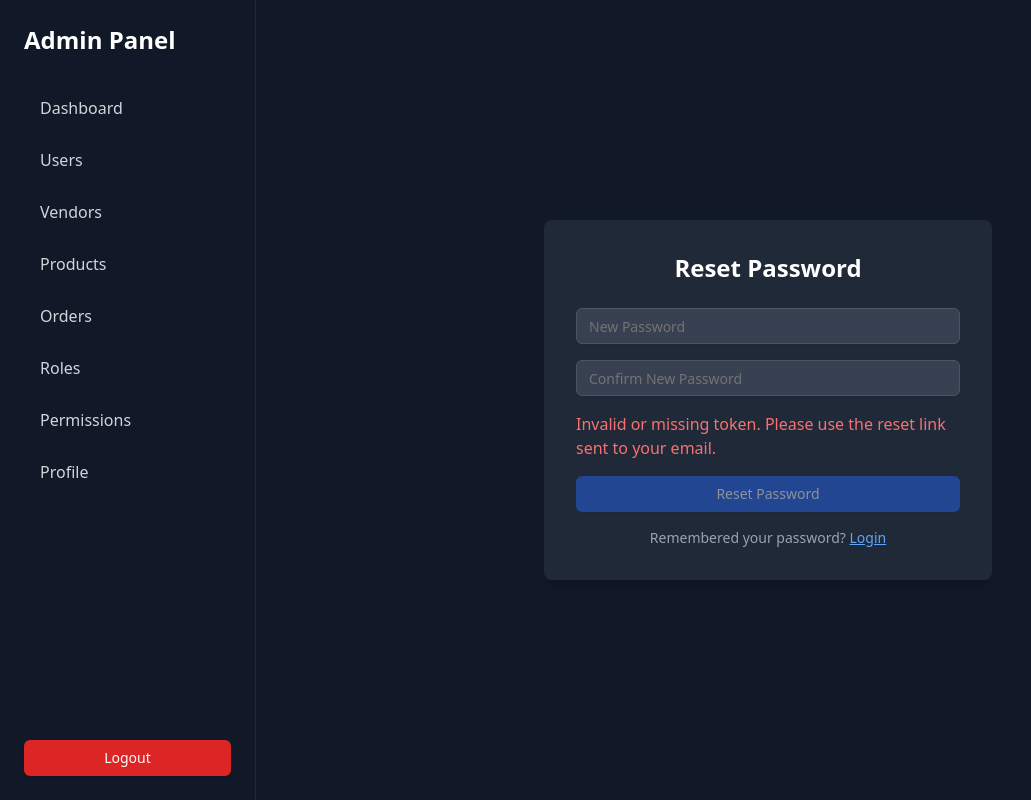
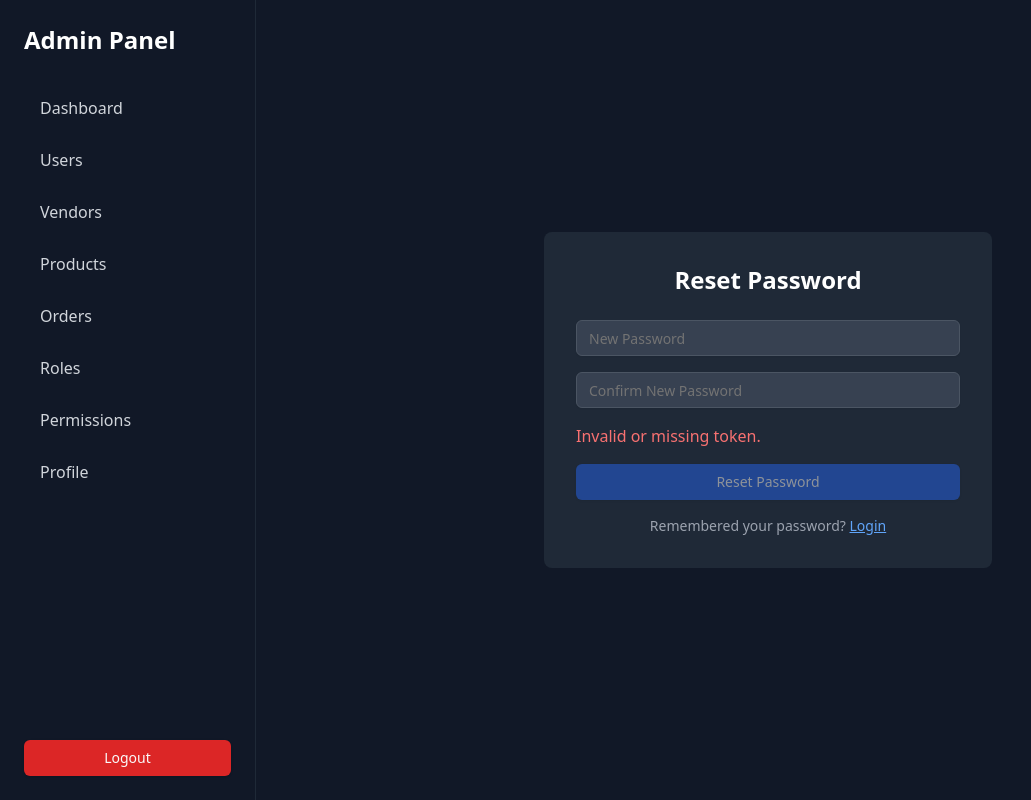
Before and after one commit to AtharvaC1810/employee-login, a Next.js app in the folder frontend-app/: page /reset-password in a window 1280 px wide. Shown: the whole page, without its empty margins (0-1031 px from the left). Built offline with nearby package versions, Linux system fonts and the light colour scheme.

Commit message:
updated reset password page

```diff
--- /dev/null
+++ b/frontend-app/src/app/reset-password/ResetPasswordPage.tsx
@@ -0,0 +1,112 @@
+"use client";
+
+import { useState, useEffect } from "react";
+import { useRouter, useSearchParams } from "next/navigation";
+import { Input } from "@/components/ui/input";
+import { Button } from "@/components/ui/button";
+
+export default function ResetPasswordPage() {
+  const router = useRouter();
+  const searchParams = useSearchParams();
+  const token = searchParams?.get("token");
+
+  const [newPassword, setNewPassword] = useState("");
+  const [confirmPassword, setConfirmPassword] = useState("");
+  const [loading, setLoading] = useState(false);
+  const [success, setSuccess] = useState("");
+  const [error, setError] = useState("");
+
+  useEffect(() => {
+    if (!token) {
+      setError("Invalid or missing token.");
+    }
+  }, [token]);
+
+  const handleSubmit = async (e: React.FormEvent) => {
+    e.preventDefault();
+    setError("");
+    setSuccess("");
+
+    if (!token) return;
+
+    if (newPassword !== confirmPassword) {
+      setError("Passwords do not match");
+      return;
+    }
+
+    setLoading(true);
+
+    try {
+      const res = await fetch(
+        `${process.env.NEXT_PUBLIC_API_URL}/auth/reset-password`,
+        {
+          method: "POST",
+          headers: { "Content-Type": "application/json" },
+          body: JSON.stringify({ token, newPassword }),
+        }
+      );
+
+      const data = await res.json();
+
+      if (!res.ok) throw new Error(data.message || "Failed to reset password");
+
+      setSuccess("Password reset successful! Redirecting to login...");
+
+      setTimeout(() => router.push("/login"), 2000);
+    } catch (err: any) {
+      setError(err.message);
+    } finally {
+      setLoading(false);
+    }
+  };
+
+  return (
+    <div className="flex items-center justify-center min-h-screen bg-gray-900">
+      <div className="bg-gray-800 p-8 rounded-lg w-full max-w-md text-white">
+        <h1 className="text-2xl font-bold mb-6 text-center">Reset Password</h1>
+
+        <form onSubmit={handleSubmit} className="space-y-4">
+          <Input
+            type="password"
+            placeholder="New Password"
+            className="bg-gray-700 border-gray-600 text-white"
+            value={newPassword}
+            onChange={(e) => setNewPassword(e.target.value)}
+            required
+          />
+
+          <Input
+            type="password"
+            placeholder="Confirm New Password"
+            className="bg-gray-700 border-gray-600 text-white"
+            value={confirmPassword}
+            onChange={(e) => setConfirmPassword(e.target.value)}
+            required
+          />
+
+          {error && <p className="text-red-400">{error}</p>}
+          {success && <p className="text-green-400">{success}</p>}
+
+          <Button
+            type="submit"
+            className="w-full bg-blue-600 hover:bg-blue-700"
+            disabled={loading || !token}
+          >
+            {loading ? "Resetting..." : "Reset Password"}
+          </Button>
+        </form>
+
+        <p className="text-gray-400 mt-4 text-center text-sm">
+          Remembered your password?{" "}
+          <button
+            type="button"
+            className="text-blue-400 underline"
+            onClick={() => router.push("/login")}
+          >
+            Login
+          </button>
+        </p>
+      </div>
+    </div>
+  );
+}
--- a/frontend-app/src/app/reset-password/page.tsx
+++ b/frontend-app/src/app/reset-password/page.tsx
@@ -1,114 +1,5 @@
 "use client";
 
-import { useState, useEffect } from "react";
-import { useRouter, useSearchParams } from "next/navigation";
-import { Input } from "@/components/ui/input";
-import { Button } from "@/components/ui/button";
+import ResetPasswordPage from "./ResetPasswordPage";
 
-export default function ResetPasswordPage() {
-  const router = useRouter();
-  const searchParams = useSearchParams();
-  const token = searchParams?.get("token") ?? ""; // ensure string
-
-  const [newPassword, setNewPassword] = useState("");
-  const [confirmPassword, setConfirmPassword] = useState("");
-  const [loading, setLoading] = useState(false);
-  const [success, setSuccess] = useState("");
-  const [error, setError] = useState("");
-
-  // Redirect or show error if token is missing
-  useEffect(() => {
-    if (!token) {
-      setError("Invalid or missing token. Please use the reset link sent to your email.");
-    }
-  }, [token]);
-
-  const handleSubmit = async (e: React.FormEvent) => {
-    e.preventDefault();
-    setError("");
-    setSuccess("");
-
-    if (!token) return;
-
-    if (newPassword !== confirmPassword) {
-      setError("Passwords do not match");
-      return;
-    }
-
-    setLoading(true);
-
-    try {
-      const res = await fetch(`${process.env.NEXT_PUBLIC_API_URL}/auth/reset-password`, {
-        method: "POST",
-        headers: { "Content-Type": "application/json" },
-        body: JSON.stringify({ token, newPassword }),
-      });
-
-      const data = await res.json();
-
-      if (!res.ok) throw new Error(data.message || "Failed to reset password");
-
-      setSuccess("Password reset successful! Redirecting to login...");
-
-      setTimeout(() => {
-        router.push("/login");
-      }, 2000);
-    } catch (err: any) {
-      setError(err?.message || "Something went wrong");
-    } finally {
-      setLoading(false);
-    }
-  };
-
-  return (
-    <div className="flex items-center justify-center min-h-screen bg-gray-900 px-4">
-      <div className="bg-gray-800 p-8 rounded-lg w-full max-w-md text-white shadow-lg">
-        <h1 className="text-2xl font-bold mb-6 text-center">Reset Password</h1>
-
-        <form onSubmit={handleSubmit} className="space-y-4">
-          <Input
-            type="password"
-            placeholder="New Password"
-            className="bg-gray-700 border-gray-600 text-white"
-            value={newPassword}
-            onChange={(e) => setNewPassword(e.target.value)}
-            required
-            minLength={6}
-          />
-
-          <Input
-            type="password"
-            placeholder="Confirm New Password"
-            className="bg-gray-700 border-gray-600 text-white"
-            value={confirmPassword}
-            onChange={(e) => setConfirmPassword(e.target.value)}
-            required
-            minLength={6}
-          />
-
-          {error && <p className="text-red-400">{error}</p>}
-          {success && <p className="text-green-400">{success}</p>}
-
-          <Button
-            type="submit"
-            className="w-full bg-blue-600 hover:bg-blue-700"
-            disabled={loading || !token}
-          >
-            {loading ? "Resetting..." : "Reset Password"}
-          </Button>
-        </form>
-
-        <p className="text-gray-400 mt-4 text-center text-sm">
-          Remembered your password?{" "}
-          <button
-            type="button"
-            className="text-blue-400 underline hover:text-blue-500"
-            onClick={() => router.push("/login")}
-          >
-            Login
-          </button>
-        </p>
-      </div>
-    </div>
-  );
-}
+export default ResetPasswordPage;
```
